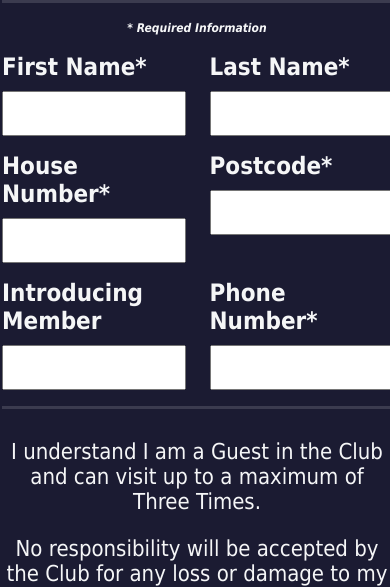
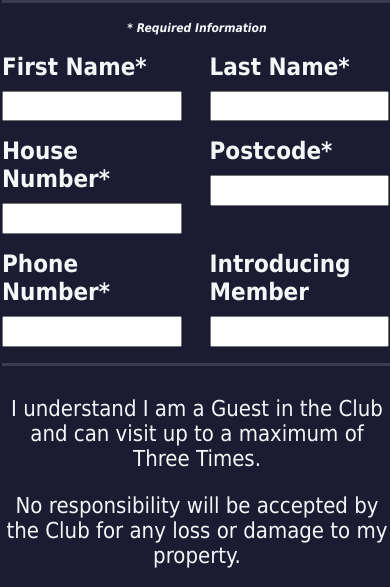
Before and after one commit to psyac/registration-webapp, a website: page form.html in a window 390 px wide. Shown: the part 221-808 px from the top of the page. Drawn offline with Linux system fonts and the light colour scheme.

Commit message:
Form Cosmetic Changes
Improvements for the form layout and appearance
Centred and emboldened text inside form input fields
Swapped Phone number and intro member to better reflect importance of data

```diff
--- a/form.html
+++ b/form.html
@@ -17,8 +17,9 @@
             <div><Label>Last Name* <input id="last-name" name="lName" type="text" required></Label></div>
             <div class="divleft"><Label>House Number* <input id="houseNum" name="houseNum" type="number" min="1" max="200" required></Label></div>
             <div><Label>Postcode* <input id="postcode" name="postcode" type="text" required></Label></div>
-            <div class="divleft"><Label>Introducing Member <input id="introMem" name="inMem" type="text"></Label></div>
-            <div><Label>Phone Number* <input id="phone" name="phone" type="tel" required></Label></div>
+            <div class="divleft"><label>Phone Number* <input id="phone" name="phone" type="tel" required></Label></div>
+            <div><Label>Introducing Member <input id="introMem" name="inMem" type="text"></Label></div>
+
 
         </fieldset>
         <fieldset>
--- a/mycss/style.css
+++ b/mycss/style.css
@@ -123,12 +123,16 @@ label {
 
 input{
   width: 100%;
+  padding: 0px;
+  font-weight: bold;
 }
 
 input[type="checkbox"] {
     width: 8%;
     height: 0.4rem;
 }
+
+
 
 input[type="submit"] {
     display: block;
```
